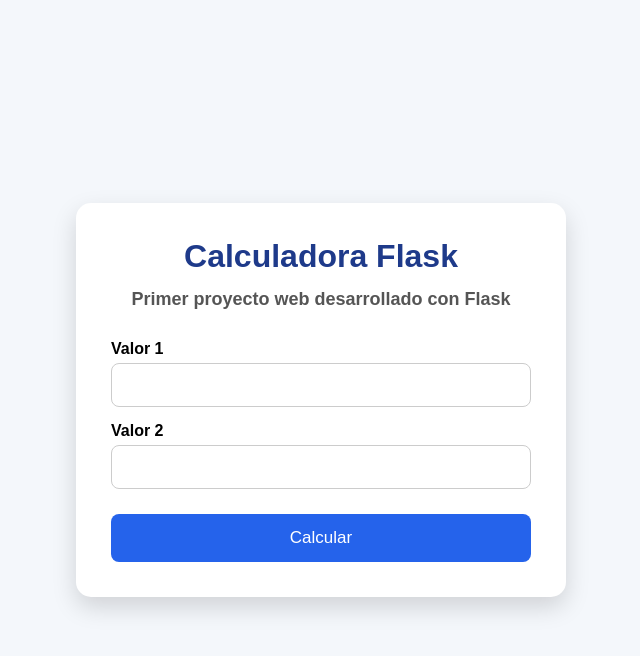
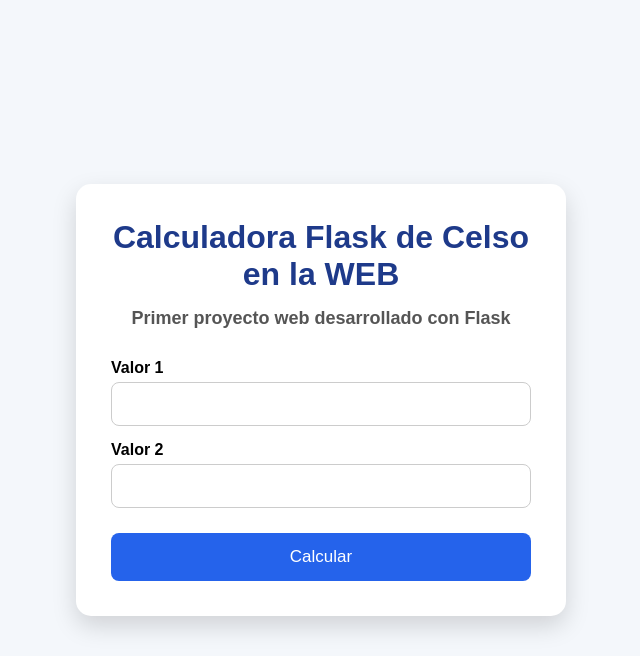
Before and after one commit to CELSOVEN/CalculadoraPython, a Flask app: page / in a window 1280 px wide. Shown: the top 656 px of the page, without its empty margins (319-959 px from the left). Run offline with Flask 3, Linux system fonts and the light colour scheme.

Commit message:
Actualización HTML

```diff
--- a/templates/index2.html
+++ b/templates/index2.html
@@ -86,7 +86,7 @@
 
 <form method="post" action="/">
 
-<h1>Calculadora Flask</h1>
+<h1>Calculadora Flask de Celso en la WEB</h1>
 
 <h2>Primer proyecto web desarrollado con Flask</h2>
 
```
